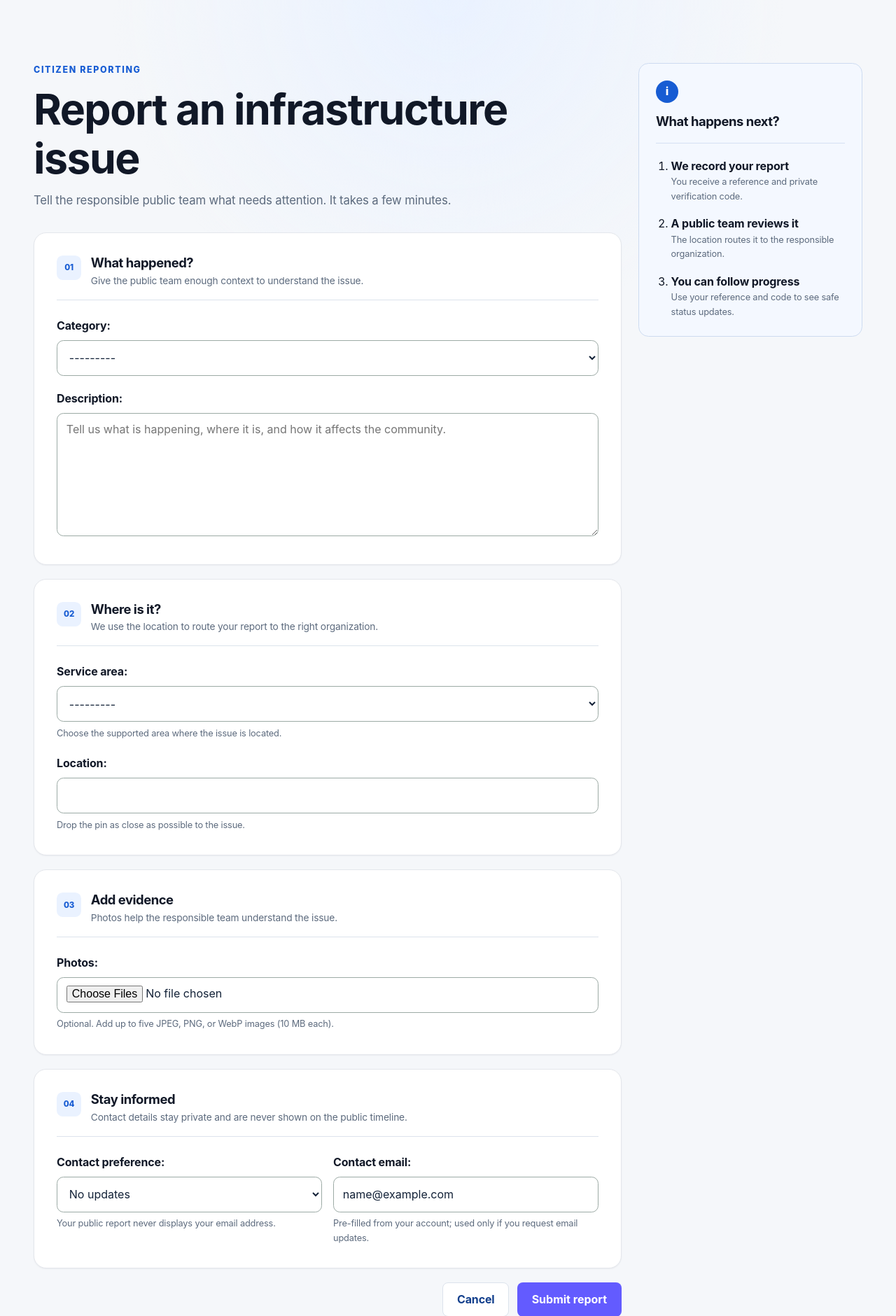
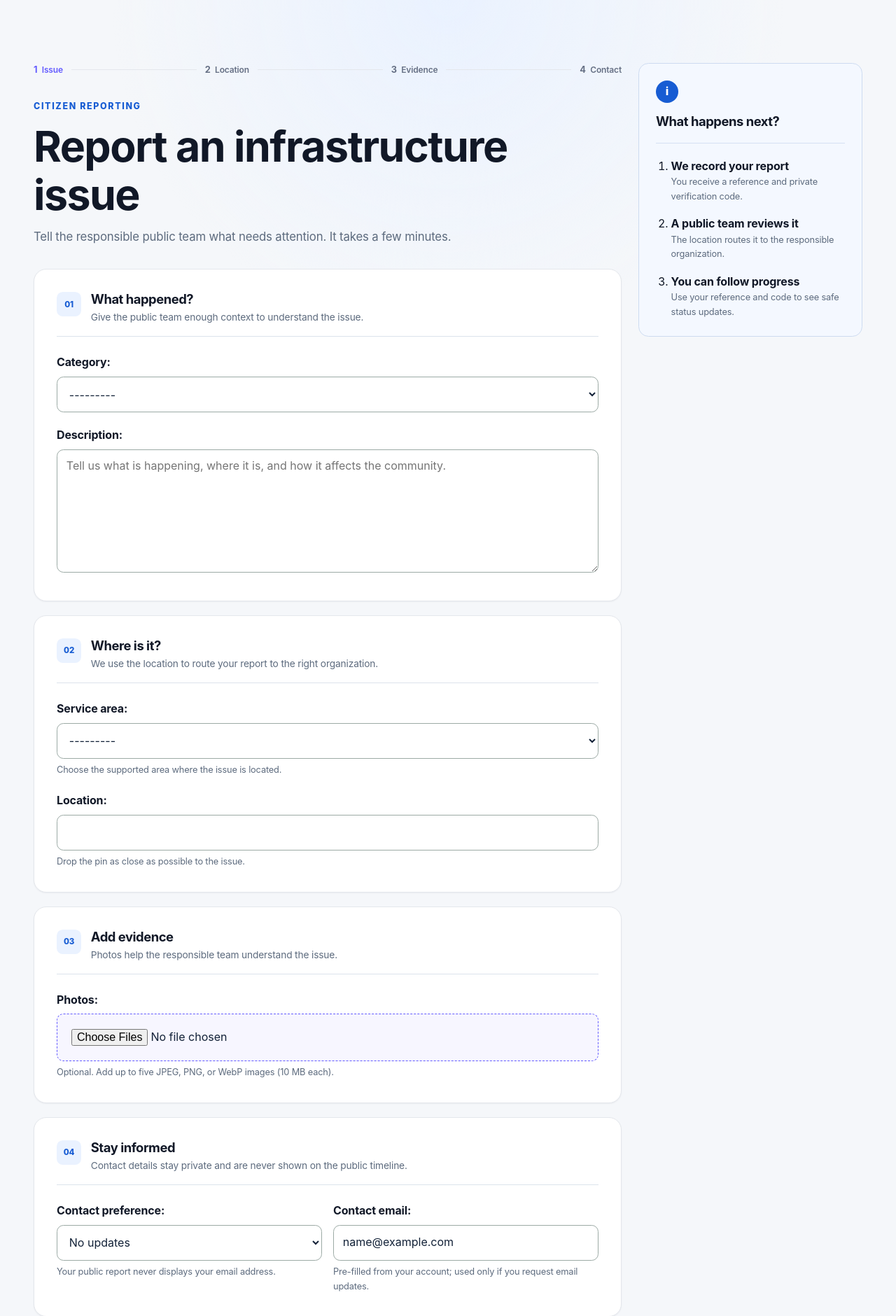
Before and after one commit to AdeelMalik22/CivicFlow, a Django app: page /report/ in a window 1280 px wide. Shown: the part 73-1953 px from the top of the page at 70% size. Run offline with Django 5.2, Linux system fonts and the light colour scheme; the visitor is signed in with stand-in values (Sample User, id 1); data comes from the database, SQL or seed files in the repository; data that the repository does not hold is empty; parts of the project's set-up code (start-up, migrations or seed data) failed here and were passed over.

Commit message:
Redesigned the issue-reporting form foundation:

```diff
--- a/static/css/design-system.css
+++ b/static/css/design-system.css
@@ -50,6 +50,13 @@ body { background: var(--ds-bg); color: var(--ds-text); font-family: var(--ds-fo
 .workspace-content .workspace-grid { gap: 1.5rem; }
 .workspace-content .tenant-switch-option { border: 1px solid var(--ds-line); border-radius: var(--ds-radius-md); background: var(--ds-surface); transition: border .16s ease, transform .16s ease; }
 .workspace-content .tenant-switch-option:hover, .workspace-content .tenant-switch-option.is-active { border-color: var(--ds-brand); transform: translateY(-2px); }
+.report-progress { display: flex; align-items: center; gap: .75rem; margin-bottom: 2rem; color: var(--ds-muted); font-size: .8rem; font-weight: 700; }
+.report-progress span { display: inline-flex; align-items: center; gap: .4rem; white-space: nowrap; }
+.report-progress .is-active { color: var(--ds-brand); }
+.report-progress i { height: 1px; flex: 1; background: var(--ds-line); }
+.report-progress small { font-size: .75rem; font-weight: 600; }
+.citizen-form-card input[type=file] { border: 1px dashed var(--ds-brand); background: rgb(99 91 255 / 5%); padding: 1.25rem; }
+@media (max-width: 640px) { .report-progress small { display: none; } .report-progress { gap: .35rem; } }
 a { color: var(--ds-brand); }
 .button { border-radius: var(--ds-radius-sm); font-weight: 650; box-shadow: none; transition: transform .16s ease, box-shadow .16s ease, background .16s ease; }
 .button:hover { transform: translateY(-1px); box-shadow: var(--ds-shadow-sm); }
--- a/templates/issues/report_form.html
+++ b/templates/issues/report_form.html
@@ -4,6 +4,7 @@
 {% block content %}
   <section class="citizen-form-section"><div class="container citizen-form-layout">
     <div class="citizen-form-main">
+      <div class="report-progress" aria-label="Report progress"><span class="is-active">1 <small>Issue</small></span><i></i><span>2 <small>Location</small></span><i></i><span>3 <small>Evidence</small></span><i></i><span>4 <small>Contact</small></span></div>
       <p class="eyebrow">Citizen reporting</p><h1>Report an infrastructure issue</h1><p class="citizen-form-intro">Tell the responsible public team what needs attention. It takes a few minutes.</p>
       <form method="post" enctype="multipart/form-data" class="citizen-report-form" novalidate>{% csrf_token %}
         {% if form.non_field_errors %}<div class="form-errors" role="alert">{% for error in form.non_field_errors %}<p>{{ error }}</p>{% endfor %}</div>{% endif %}
```
